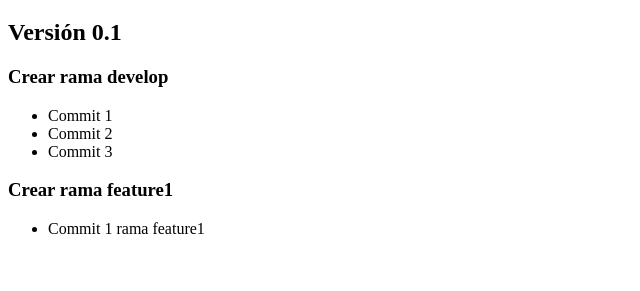
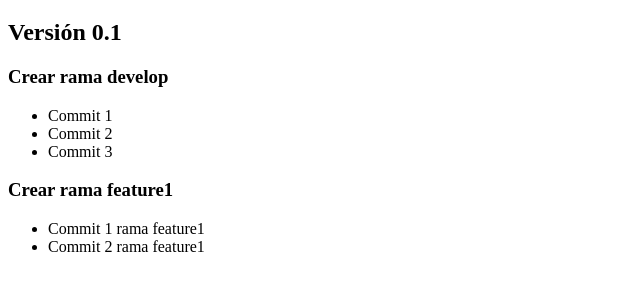
Before and after one commit to PMenchen/Git, a plain HTML site: page public/index.html in a window 1280 px wide. Shown: the part 61-352 px from the top of the page, without its empty margins (0-640 px from the left). Drawn offline with Linux system fonts and the light colour scheme.

Commit message:
Commit 2 rama feature1

```diff
--- a/public/index.html
+++ b/public/index.html
@@ -22,6 +22,7 @@
 
     <ul>
         <li>Commit 1 rama feature1</li>
+        <li>Commit 2 rama feature1</li>
     </ul>
 </body>
 </html>
```
